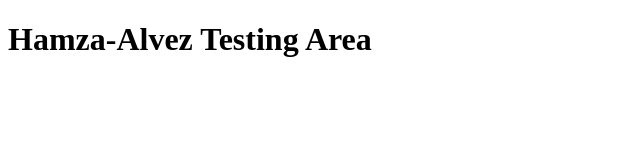
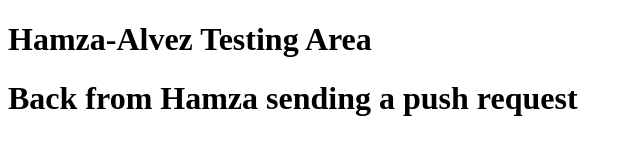
Before and after one commit to hamzaib/ricardo-hamza, a plain HTML site: page index.html in a window 1280 px wide. Shown: the whole page, without its empty margins (0-640 px from the left). Drawn offline with Linux system fonts and the light colour scheme.

Commit message:
I couldn't send pull request so pushing this commit

```diff
--- a/index.html
+++ b/index.html
@@ -9,5 +9,7 @@
 </head>
 <body>
   <h1>Hamza-Alvez Testing Area</h1>
+
+  <h1>Back from Hamza sending a push request</h1>
 </body>
 </html>
```
